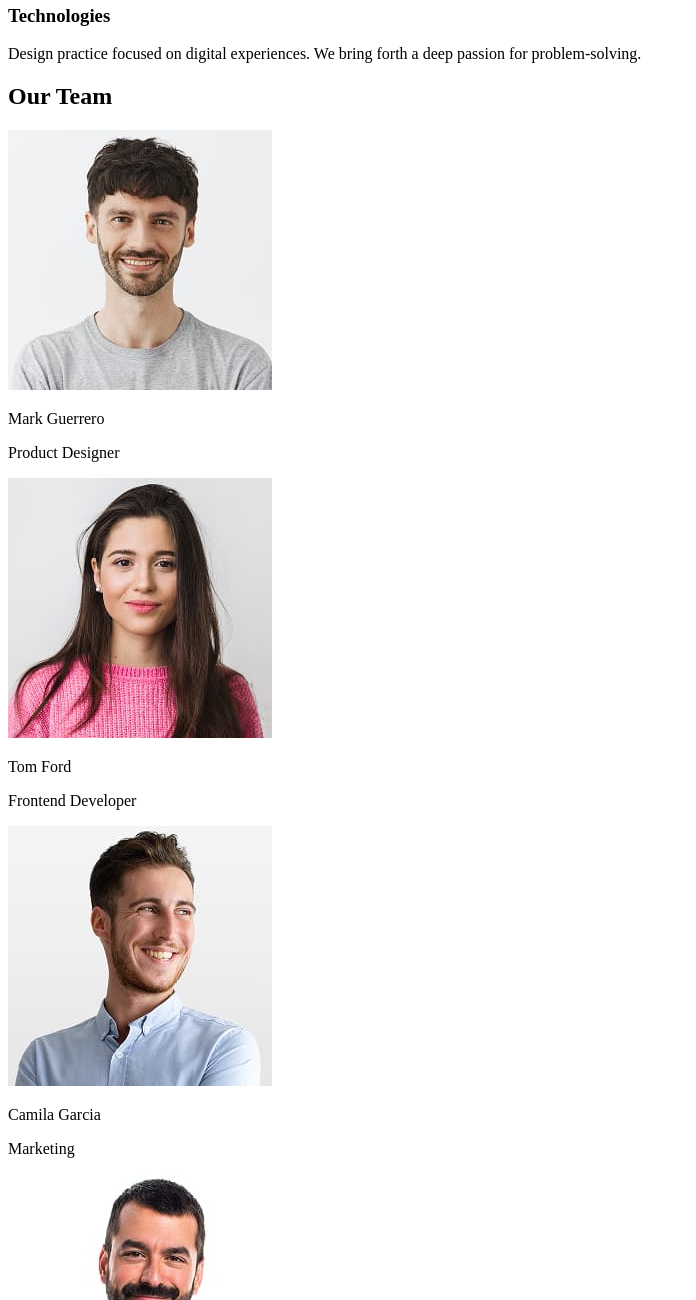
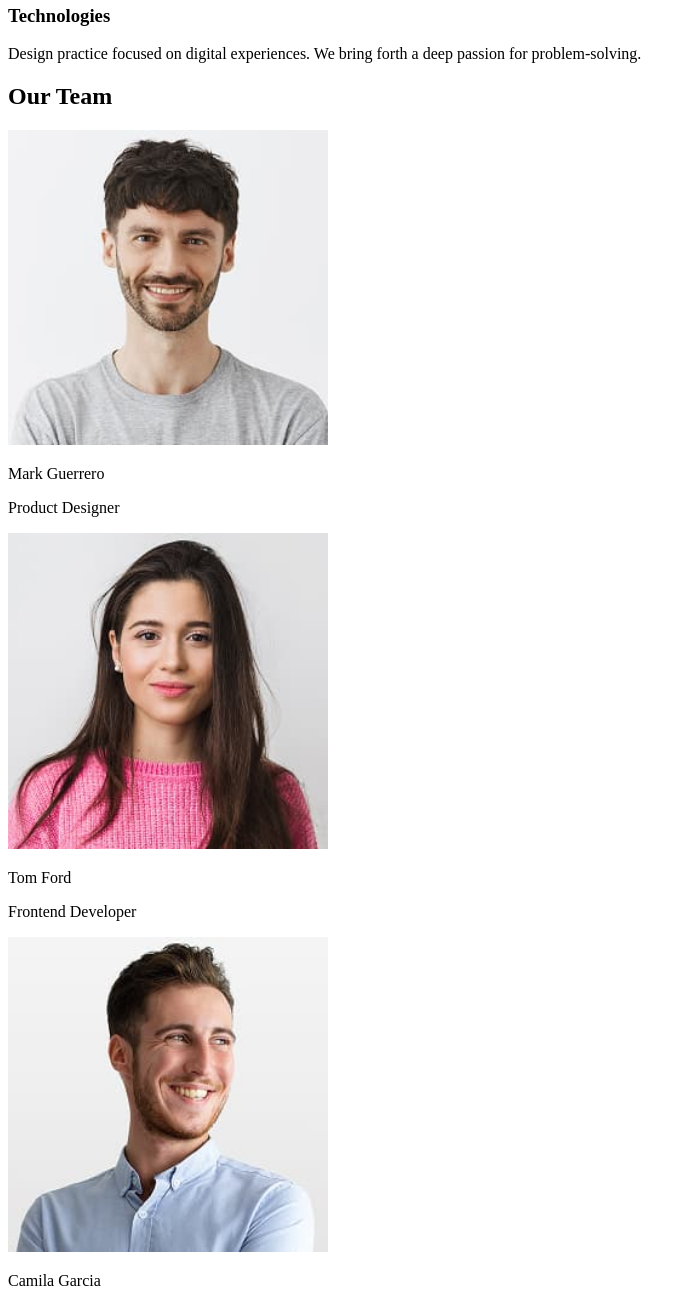
Before and after one commit to Segazzs/goit-markup-hw-01, a plain HTML site: page index.html in a window 1280 px wide. Shown: the part 520-1820 px from the top of the page, without its empty margins (0-696 px from the left). Drawn offline with Linux system fonts and the light colour scheme.

Commit message:
add width to images

```diff
--- a/index.html
+++ b/index.html
@@ -55,19 +55,19 @@
       <section>
         <h2>Our Team</h2>
 
-        <img src="images/img.jpg" alt="Mark Guerrerro" />
+        <img src="images/img.jpg" alt="Mark Guerrerro" width="320" />
         <p>Mark Guerrero</p>
         <p>Product Designer</p>
 
-        <img src="images/img-1.jpg" alt="Tom Ford" />
+        <img src="images/img-1.jpg" alt="Tom Ford" width="320" />
         <p>Tom Ford</p>
         <p>Frontend Developer</p>
 
-        <img src="images/img-2.jpg" alt="Camila Garcia" />
+        <img src="images/img-2.jpg" alt="Camila Garcia" width="320" />
         <p>Camila Garcia</p>
         <p>Marketing</p>
 
-        <img src="images/img-3.jpg" alt="Daniel Wilson" />
+        <img src="images/img-3.jpg" alt="Daniel Wilson" width="320" />
         <p>Daniel Wilson</p>
         <p>UI Designer</p>
       </section>
```
